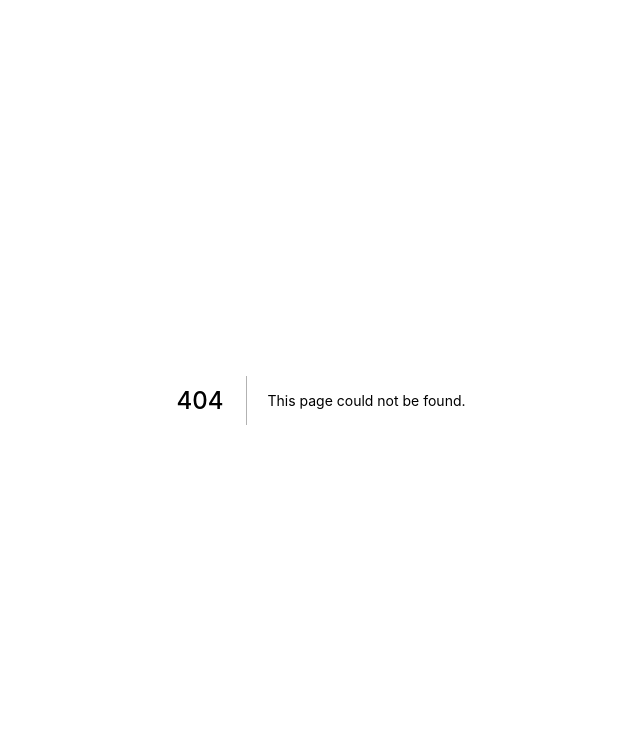
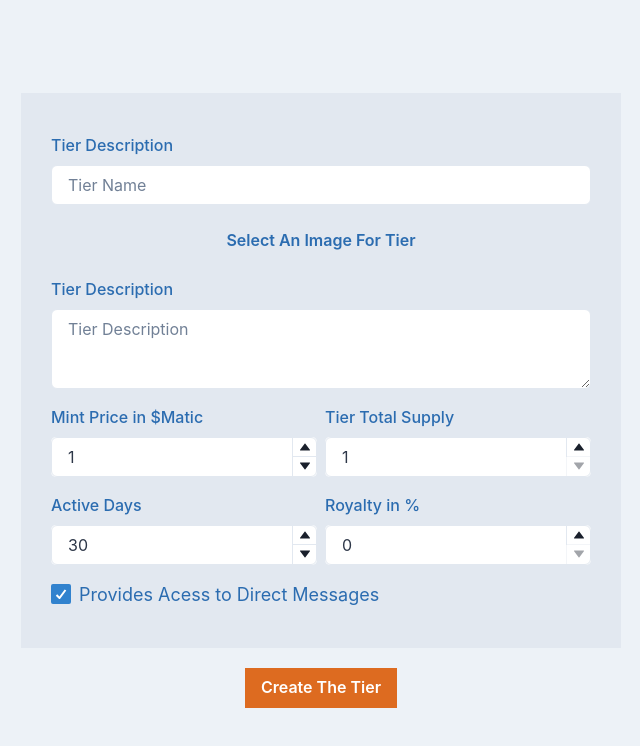
Before and after one commit to aj-maz/rare-fans, a Next.js app in the folder client/: page /add-tier in a window 1280 px wide. Before the commit this address had no page. Shown: the top 746 px of the page, without its empty margins (319-959 px from the left). Built offline with nearby package versions, Linux system fonts and the light colour scheme.

Commit message:
add tier template added

```diff
--- /dev/null
+++ b/client/components/TierForm.js
@@ -0,0 +1,163 @@
+import {
+  Box,
+  Image,
+  Input,
+  Textarea,
+  VStack,
+  VisuallyHidden,
+  Button,
+  HStack,
+  NumberInput,
+  NumberInputField,
+  NumberInputStepper,
+  NumberIncrementStepper,
+  NumberDecrementStepper,
+  FormControl,
+  FormLabel,
+  Checkbox,
+} from "@chakra-ui/react";
+import { ViewIcon } from "@chakra-ui/icons";
+
+const TierForm = () => {
+  return (
+    <VStack py="10" bg="gray.200" width="100%" spacing={4}>
+      <Box width="90%">
+        <FormControl>
+          <FormLabel color="blue.600">Tier Description</FormLabel>
+
+          <Input
+            bg="white"
+            placeholder="Tier Name"
+            width="100%"
+            focusBorderColor="blue.600"
+            color="gray.700"
+          />
+        </FormControl>
+      </Box>
+      <Box>
+        <VisuallyHidden>
+          <input name="avatar" id="avatar" display="hidden" type="file" />
+        </VisuallyHidden>
+        <label for="avatar" border="2px">
+          <Button variant="ghost" colorScheme="blue">
+            Select An Image For Tier
+          </Button>
+          {/* <Image
+            cursor="pointer"
+            width="200px"
+            height="200px"
+            fallbackSrc="https://via.placeholder.com/200"
+  />*/}
+        </label>
+      </Box>
+      <Box width="90%">
+        <FormControl>
+          <FormLabel color="blue.600">Tier Description</FormLabel>
+          <Textarea
+            focusBorderColor="blue.600"
+            color="gray.700"
+            bg="white"
+            placeholder="Tier Description"
+            width="100%"
+          />
+        </FormControl>
+      </Box>
+      <HStack spacing={2} width="90%">
+        <Box width="90%">
+          <FormControl>
+            <FormLabel color="blue.600">Mint Price in $Matic</FormLabel>
+            <NumberInput
+              bg="white"
+              borderRadius="5"
+              variant="outline"
+              width="100%"
+              focusBorderColor="blue.600"
+              color="gray.700"
+              defaultValue={1}
+              min={0}
+            >
+              <NumberInputField />
+              <NumberInputStepper>
+                <NumberIncrementStepper />
+                <NumberDecrementStepper />
+              </NumberInputStepper>
+            </NumberInput>
+          </FormControl>
+        </Box>
+        <Box width="90%">
+          <FormControl>
+            <FormLabel color="blue.600">Tier Total Supply</FormLabel>
+            <NumberInput
+              bg="white"
+              borderRadius="5"
+              variant="outline"
+              width="100%"
+              focusBorderColor="blue.600"
+              color="gray.700"
+              defaultValue={1}
+              min={1}
+            >
+              <NumberInputField />
+              <NumberInputStepper>
+                <NumberIncrementStepper />
+                <NumberDecrementStepper />
+              </NumberInputStepper>
+            </NumberInput>
+          </FormControl>
+        </Box>
+      </HStack>
+      <HStack spacing={2} width="90%">
+        <Box width="90%">
+          <FormControl>
+            <FormLabel color="blue.600">Active Days</FormLabel>
+            <NumberInput
+              bg="white"
+              borderRadius="5"
+              variant="outline"
+              width="100%"
+              focusBorderColor="blue.600"
+              color="gray.700"
+              defaultValue={30}
+              min={1}
+            >
+              <NumberInputField />
+              <NumberInputStepper>
+                <NumberIncrementStepper />
+                <NumberDecrementStepper />
+              </NumberInputStepper>
+            </NumberInput>
+          </FormControl>
+        </Box>
+        <Box width="90%">
+          <FormControl>
+            <FormLabel color="blue.600">Royalty in %</FormLabel>
+            <NumberInput
+              bg="white"
+              borderRadius="5"
+              variant="outline"
+              width="100%"
+              focusBorderColor="blue.600"
+              color="gray.700"
+              defaultValue={0}
+              max={50}
+              min={0}
+            >
+              <NumberInputField />
+              <NumberInputStepper>
+                <NumberIncrementStepper />
+                <NumberDecrementStepper />
+              </NumberInputStepper>
+            </NumberInput>
+          </FormControl>
+        </Box>
+      </HStack>
+      <Box width="90%">
+        <Checkbox size="lg" colorScheme="blue" color="blue.600" defaultChecked >
+          Provides Acess to Direct Messages
+        </Checkbox>
+      </Box>
+    </VStack>
+  );
+};
+
+export default TierForm;
--- a/client/package.json
+++ b/client/package.json
@@ -9,6 +9,7 @@
     "lint": "next lint"
   },
   "dependencies": {
+    "@chakra-ui/icons": "^2.0.4",
     "@chakra-ui/react": "^2.2.4",
     "@emotion/react": "^11",
     "@emotion/styled": "^11",
--- /dev/null
+++ b/client/pages/add-tier.js
@@ -0,0 +1,24 @@
+import { Center, Button, Box, Flex } from "@chakra-ui/react";
+import TierForm from "../components/TierForm";
+
+const AddTier = () => {
+  return (
+    <Center h="100vh" bg="gray.100">
+      <Box width="90%" maxWidth="600px">
+        <TierForm />
+        <Flex mt="5" justify="center">
+          <Button
+            borderRadius="0"
+            variant="solid"
+            size="md"
+            colorScheme="orange"
+          >
+            Create The Tier
+          </Button>
+        </Flex>
+      </Box>
+    </Center>
+  );
+};
+
+export default AddTier;
```
Also changed, not shown: 1 other file (tests, documents, lock files or other folders).
